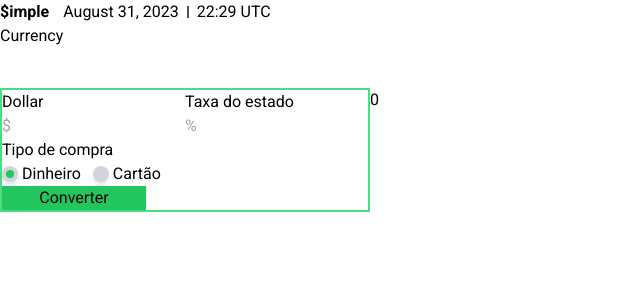
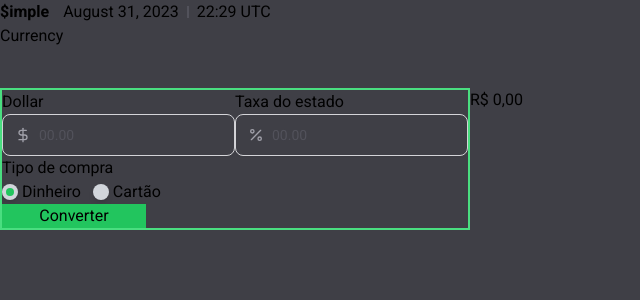
Before and after one commit to Jessica-Garcia/simple-dollar-to-real-converter, a React (Vite) app: page / in a window 1280 px wide. Shown: the top 300 px of the page, without its empty margins (0-640 px from the left). Built offline with nearby package versions, Linux system fonts and the light colour scheme; no server answers.

Commit message:
Validate input and format monetary value

```diff
--- a/src/layouts/DefaultLayout.tsx
+++ b/src/layouts/DefaultLayout.tsx
@@ -3,7 +3,7 @@ import { Header } from "../components/Header";
 
 export const DefaultLayout = () => {
   return (
-    <div className="w-screen space-y-10 overflow-hidden flex flex-col h-screen">
+    <div className="w-screen space-y-10 overflow-hidden flex flex-col h-screen bg-zinc-700">
       <Header />
       <Outlet />
     </div>
--- a/src/pages/index.tsx
+++ b/src/pages/index.tsx
@@ -10,10 +10,11 @@ import {
   converter,
   useCurrentConversionResult,
 } from "../store/slices/conversionResult";
+import { DollarSignIcon, Percent } from "lucide-react";
 
 const newConversionFormSchema = z.object({
-  dollarQuantity: z.number(),
-  stateTax: z.number(),
+  dollarQuantity: z.number().positive(),
+  stateTax: z.number().positive(),
   type: z.enum(["money", "card"]),
 });
 
@@ -64,29 +65,45 @@ export const Home = () => {
       <form
         onSubmit={handleSubmit(handleNewConversion)}
         className="flex flex-col border-solid border-green-400 border-2"
+        autoComplete="off"
       >
         <div className="flex">
           <span className="flex flex-col">
             <label htmlFor="dollar">Dollar</label>
+            <div className="flex w-full items-center gap-2 rounded-lg border border-zinc-300 px-3 py-2 shadow-sm">
+              <DollarSignIcon className="h-4 w-4 text-zinc-400" />
               <input
+                className="flex-1  border-0 bg-transparent p-0 text-zinc-900 placeholder-zinc-600 placeholder:text-sm outline-none dark:text-zinc-100 dark:placeholder-zinc-400"
+                id="dollar"
                 type="number"
-              id="dollar"
-              placeholder="$"
                 {...register("dollarQuantity", {
                   valueAsNumber: true,
+                  required: true,
                 })}
-              required
+                placeholder="00.00"
+                min={0.01}
+                step={0.01}
+                autoFocus
               />
+            </div>
           </span>
           <span className="flex flex-col">
             <label htmlFor="tax">Taxa do estado</label>
+            <div className="flex w-full items-center gap-2 rounded-lg border border-zinc-300 px-3 py-2 shadow-sm">
+              <Percent className="h-4 w-4 text-zinc-400" />
               <input
+                className="flex-1 placeholder:text-sm border-0 bg-transparent p-0 text-zinc-900 placeholder-zinc-600 outline-none dark:text-zinc-100 dark:placeholder-zinc-400"
+                id="tax"
                 type="number"
-              id="tax"
-              placeholder="%"
-              {...register("stateTax", { valueAsNumber: true })}
-              required
+                min={0.01}
+                step={0.01}
+                placeholder="00.00"
+                {...register("stateTax", {
+                  valueAsNumber: true,
+                  required: true,
+                })}
               />
+            </div>
           </span>
         </div>
 
--- a/src/store/slices/conversionResult.ts
+++ b/src/store/slices/conversionResult.ts
@@ -1,5 +1,6 @@
 import { PayloadAction, createSlice } from "@reduxjs/toolkit";
 import { useAppSelector } from "..";
+import { priceFormatter } from "../../utils/formatter";
 
 interface CreateConversion {
   dollarQuotation: number;
@@ -49,6 +50,6 @@ export const { converter } = conversionResultSlice.actions;
 export const useCurrentConversionResult = () => {
   return useAppSelector((state) => {
     const { result } = state.conversionResult;
-    return result;
+    return priceFormatter.format(result);
   });
 };
--- a/src/styles/global.css
+++ b/src/styles/global.css
@@ -5,3 +5,13 @@
 html {
     font-family: 'Roboto', sans-serif;
 }
+
+input[type="number"]::-webkit-outer-spin-button,
+input[type="number"]::-webkit-inner-spin-button {
+    -webkit-appearance: none;
+    margin: 0;
+}
+
+input[type="number"] {
+    -moz-appearance: textfield;
+}
--- /dev/null
+++ b/src/utils/formatter.ts
@@ -0,0 +1,4 @@
+export const priceFormatter = new Intl.NumberFormat("pt-BR", {
+  style: "currency",
+  currency: "BRL",
+});
```
Lines whose indentation alone changed are shown as unchanged.
